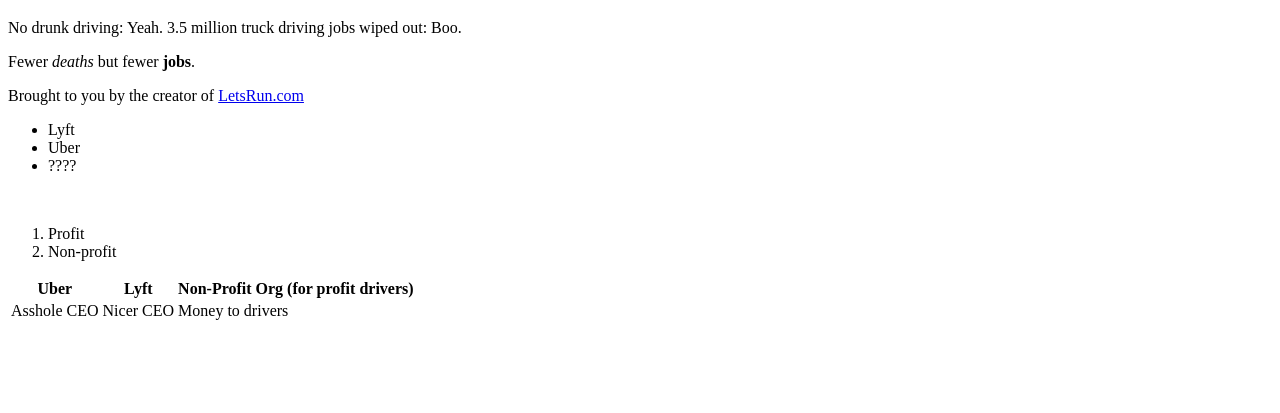
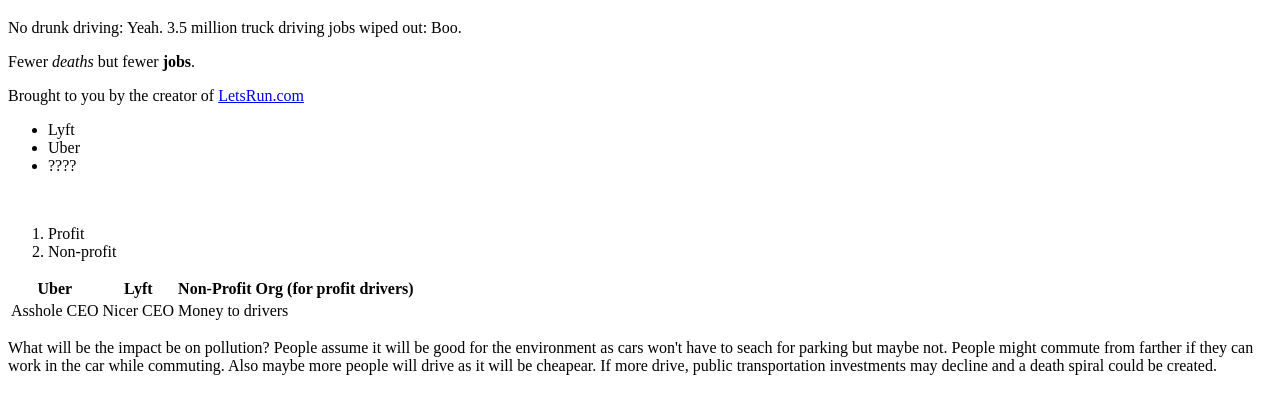
Before and after one commit to Rojo13/Rojo13.github.io, a plain HTML site: page index.html in a window 1280 px wide. Shown: the part 369-782 px from the top of the page. Drawn offline with Linux system fonts and the light colour scheme.

Commit message:
First set of changes. Will it lead to more or less pollution?

```diff
--- a/index.html
+++ b/index.html
@@ -29,5 +29,6 @@
 	<tr><td>Asshole CEO</td>
 		<td>Nicer CEO</td>
 		<td>Money to drivers</td></tr></table>
+		<p>What will be the impact be on pollution? People assume it will be good for the environment as cars won't have to seach for parking but maybe not. People might commute from farther if they can work in the car while commuting. Also maybe more people will drive as it will be cheapear. If more drive, public transportation investments may decline and a death spiral could be created.</p>
 	</body>
 	</html>
```
